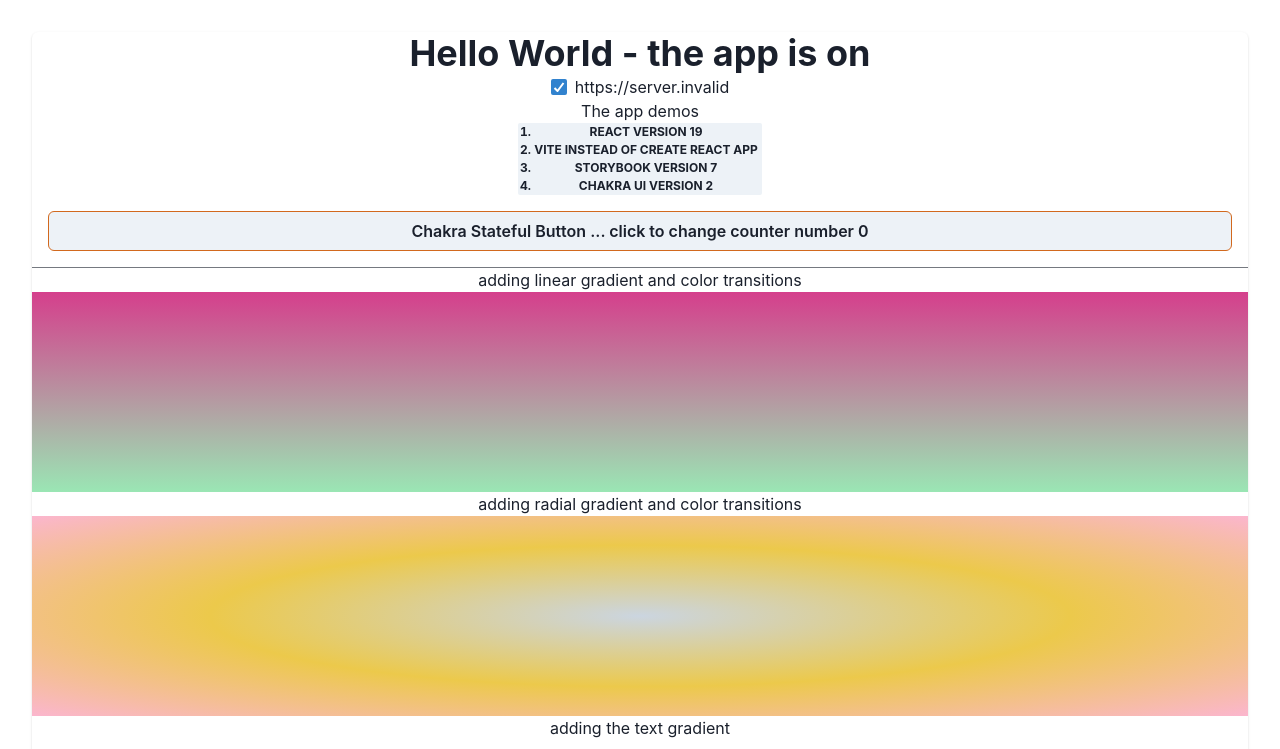
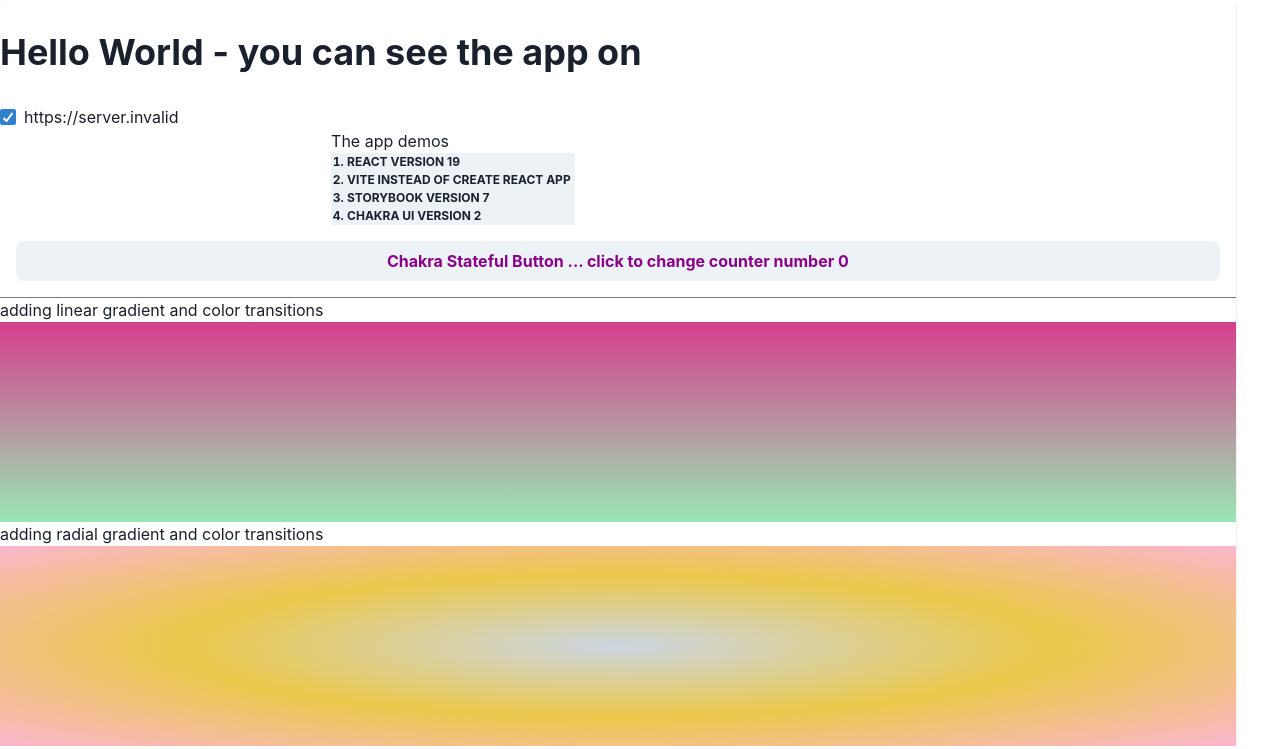
Before and after one commit to SumiSastri/react-with-vite-storybook-demo, a React (Vite) app in the folder storybook-demo/: page / in a window 1280 px wide. Shown: the top 749 px of the page. Built offline with nearby package versions, Linux system fonts and the light colour scheme; no server answers.

Commit message:
Use sx prop and move conflicting css into style props

```diff
--- a/storybook-demo/src/App.tsx
+++ b/storybook-demo/src/App.tsx
@@ -1,9 +1,27 @@
 import { useState } from 'react'
 
 // styles
-import './App.css'
+// import './App.css'
 // import './scss/main.scss'
 import { Card, Button, Divider, Box, Text } from '@chakra-ui/react'
+
+const customButtonStyle = {
+  borderRadius: "8px",
+  borderColor:'yellow',
+  margin: "1em",
+  fontSize: "1em",
+  fontWeight: "bold",
+  fontFamily: "inherit",
+  cursor: "pointer",
+  transition: "border-color 0.25s",
+  color: 'darkmagenta',
+    ':hover': {
+      color: 'pink.500',
+    },
+    ':focus-visible': {
+      outline: '4px auto -webkit-focus-ring-color',
+    },
+}
 
 // components
 import HelloWorld from './components/helloWorld'
@@ -16,7 +34,7 @@ function App() {
       <div>
         <Card>
              <HelloWorld/>
-   <Button onClick={() => setCount((count) => count + 1)}>Chakra Stateful Button ... click to change counter number {count}</Button>
+   <Button sx={customButtonStyle} onClick={() => setCount((count) => count + 1)}>Chakra Stateful Button ... click to change counter number {count}</Button>
    <Divider/>
 
 <p>adding linear gradient and color transitions</p>
@@ -34,7 +52,6 @@ function App() {
 >
   Straight out of Chakra UI Style Props docs
 </Text>
-
         </Card>
       </div>
   )
--- a/storybook-demo/src/components/helloWorld.tsx
+++ b/storybook-demo/src/components/helloWorld.tsx
@@ -1,4 +1,4 @@
-import { Heading, Checkbox, ListItem, Badge,OrderedList} from "@chakra-ui/react"
+import { Heading, Checkbox, ListItem, Badge,OrderedList, Container} from "@chakra-ui/react"
 interface Props {}
 
 function HelloWorld(props: Props) {
@@ -6,9 +6,10 @@ function HelloWorld(props: Props) {
 
     return (
         <div>
-            <Heading>Hello World - the app is on</Heading>
+            <Heading my="30px" maxWidth="4xl" py="px">Hello World - you can see the app on</Heading>
             <Checkbox defaultChecked>{import.meta.env.VITE_API_URL}</Checkbox>
-
+            {/* the div will show up as a section in the DOM */}
+         <Container as="section">
             <p>The app demos</p>
             <Badge>
             <OrderedList>
@@ -18,6 +19,7 @@ function HelloWorld(props: Props) {
                 <ListItem>Chakra UI version 2</ListItem>
             </OrderedList>
             </Badge>
+            </Container>
             </div>
     )
 }
--- a/storybook-demo/src/index.css
+++ b/storybook-demo/src/index.css
@@ -19,20 +19,7 @@ body {
   min-height: 100vh;
 }
 
-button {
-  border-radius: 8px;
-  border: 1px solid transparent;
-  border-color: chocolate;
-  margin: 1em;
-  font-size: 1em;
-  font-weight: 500;
-  font-family: inherit;
-  cursor: pointer;
-  transition: border-color 0.25s;
-}
-button:hover {
-  border-color: darkmagenta;
-}
+
 button:focus,
 button:focus-visible {
   outline: 4px auto -webkit-focus-ring-color;
```
